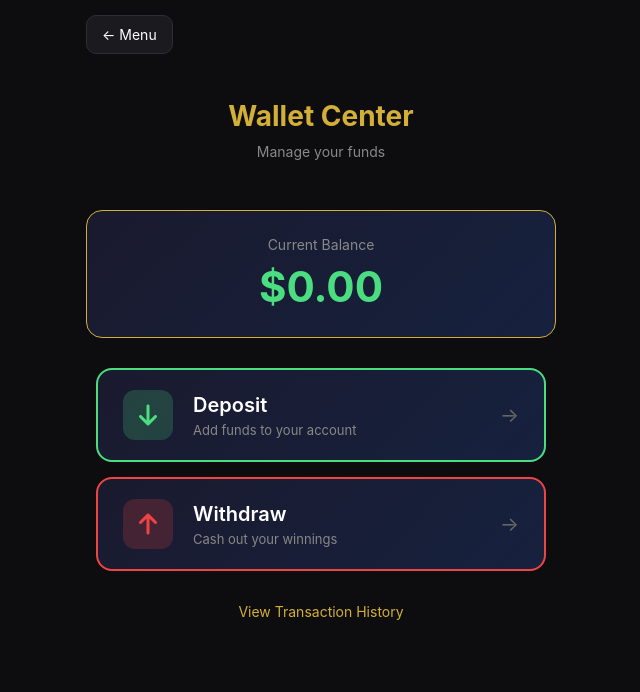
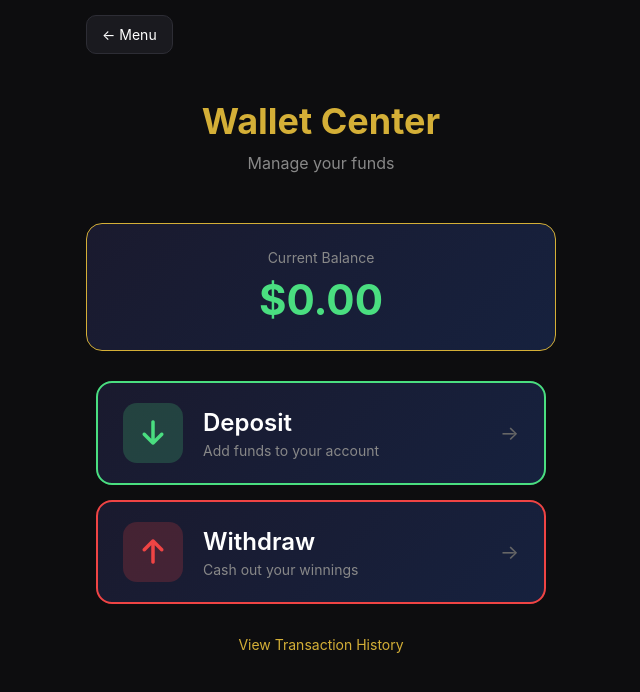
Before and after one commit to bhutansultan27-beep/purgatorycasinobot, a Flask app: page /wallet in a window 1280 px wide. Shown: the top 692 px of the page, without its empty margins (319-959 px from the left). Run offline with Flask 3, Linux system fonts and the light colour scheme; some libraries are stand-ins or nearby versions.

Commit message:
Increase size of wallet title, subtitle, and option icons
Update font-size and dimensions in webapp/templates/wallet.html for wallet title, subtitle, and option icons to improve visibility.

Replit-Commit-Author: Agent
Replit-Commit-Session-Id: 3c0a431e-054e-4cb4-8faf-bb3c5f3103a9
Replit-Commit-Checkpoint-Type: full_checkpoint
Replit-Commit-Event-Id: ece27415-995c-42ca-bbf2-33bd437c1700
Replit-Commit-Screenshot-Url: https://storage.googleapis.com/screenshot-production-us-central1/6b8e3a91-6de7-4a52-aa6f-eafdfa6290ec/3c0a431e-054e-4cb4-8faf-bb3c5f3103a9/WmH5CPj
Replit-Helium-Checkpoint-Created: true

```diff
--- a/webapp/templates/wallet.html
+++ b/webapp/templates/wallet.html
@@ -13,14 +13,14 @@
             margin-bottom: 20px;
         }
         .wallet-title {
-            font-size: 28px;
+            font-size: 36px;
             font-weight: bold;
             color: #d4af37;
             margin-bottom: 10px;
         }
         .wallet-subtitle {
             color: #888;
-            font-size: 14px;
+            font-size: 16px;
         }
         .balance-display {
             background: linear-gradient(135deg, #1a1a2e 0%, #16213e 100%);
@@ -78,13 +78,13 @@
             box-shadow: 0 8px 25px rgba(239, 68, 68, 0.2);
         }
         .option-icon {
-            width: 50px;
-            height: 50px;
-            border-radius: 12px;
+            width: 60px;
+            height: 60px;
+            border-radius: 14px;
             display: flex;
             align-items: center;
             justify-content: center;
-            font-size: 24px;
+            font-size: 28px;
         }
         .option-icon.deposit-icon {
             background: rgba(74, 222, 128, 0.2);
@@ -98,12 +98,12 @@
             flex: 1;
         }
         .option-title {
-            font-size: 20px;
+            font-size: 24px;
             font-weight: 600;
             margin-bottom: 5px;
         }
         .option-desc {
-            font-size: 13px;
+            font-size: 14px;
             color: #888;
         }
         .option-arrow {
```
